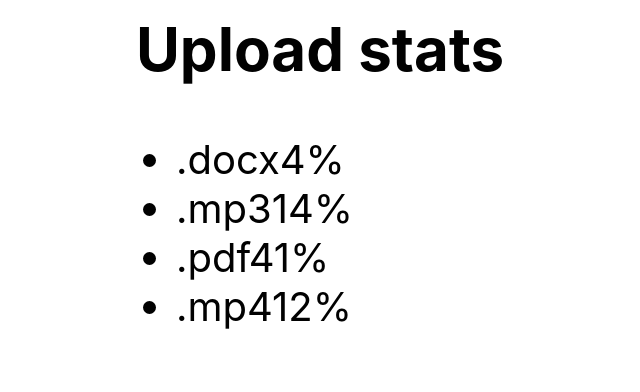
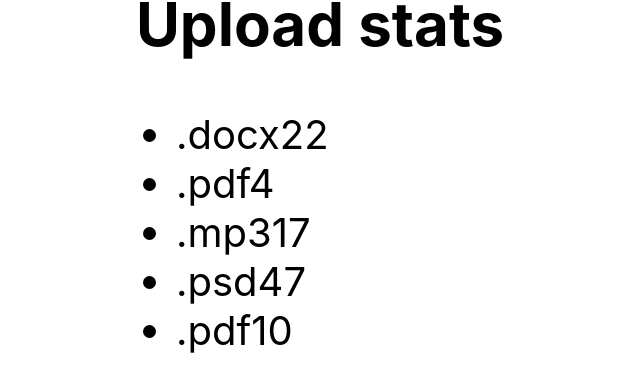
Before and after one commit to AdrianMiarczynski/goit-react-hw-01-components, a React (Create React App) app: page / in a window 1280 px wide. Shown: the part 460-852 px from the top of the page, without its empty margins (320-960 px from the left). Before the commit the page ends 831 px from the top, so only its background shows below. Built offline with nearby package versions, Linux system fonts and the light colour scheme.

Commit message:
added statistics

```diff
--- a/src/components/App.jsx
+++ b/src/components/App.jsx
@@ -1,6 +1,6 @@
 import { Profile } from './profile/profile';
 import { Statistics } from './statysyics/statistics';
-
+import data from './data/data.json';
 export const App = () => {
   return (
     <div
@@ -9,13 +9,13 @@ export const App = () => {
         display: 'flex',
         justifyContent: 'center',
         alignItems: 'center',
-        flexDirection:'column',
+        flexDirection: 'column',
         fontSize: 40,
         color: '#010101',
       }}
     >
       <Profile />
-      <Statistics />
+      <Statistics stats={data} />
     </div>
   );
 };
--- a/src/components/statysyics/statistics.jsx
+++ b/src/components/statysyics/statistics.jsx
@@ -1,29 +1,17 @@
 import PropTypes from 'prop-types';
-import data from '../data/data.json';
 import './statistics.css';
-
-export const Statistics = ({ title = 'Upload stats', stats = { data } }) => {
+export const Statistics = ({ title = 'Upload stats', stats }) => {
   return (
     <section className="statistics">
       <h2 className="title">{title}</h2>
 
       <ul className="stat-list">
-        <li className="item">
-          <span className="label">.docx</span>
-          <span className="percentage">4%</span>
-        </li>
-        <li className="item">
-          <span className="label">.mp3</span>
-          <span className="percentage">14%</span>
-        </li>
-        <li className="item">
-          <span className="label">.pdf</span>
-          <span className="percentage">41%</span>
-        </li>
-        <li className="item">
-          <span className="label">.mp4</span>
-          <span className="percentage">12%</span>
-        </li>
+        {stats.map(({ id, label, percentage }) => (
+          <li className="item" key={id}>
+            <span className="label">{label}</span>
+            <span className="percentage">{percentage}</span>
+          </li>
+        ))}
       </ul>
     </section>
   );
```
